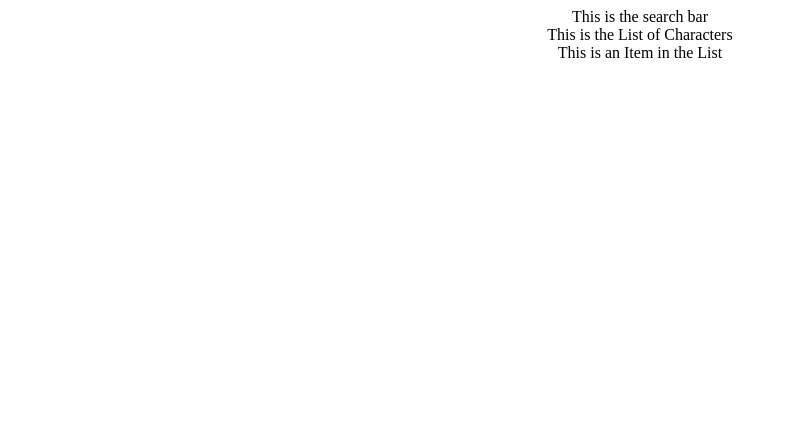
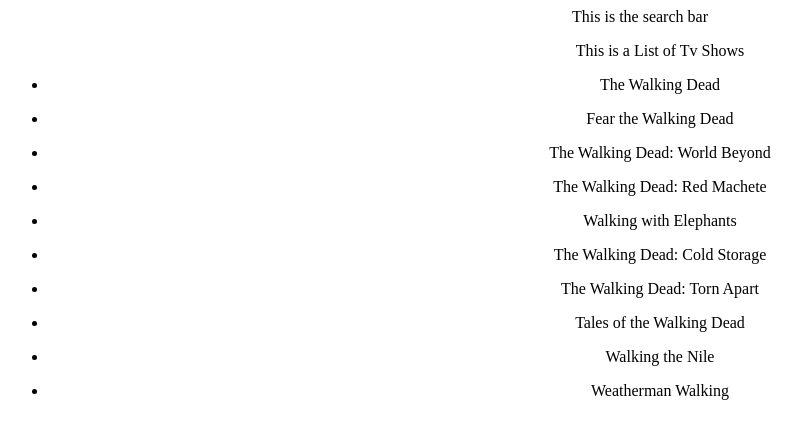
Before and after one commit to JoLeaper/pennymac-code-challenge, a React (Create React App) app: page / in a window 1280 px wide. Shown: the top 438 px of the page, without its empty margins (0-801 px from the left). Built offline with nearby package versions, Linux system fonts and the light colour scheme.

Commit message:
a list of tv episode title successfully on screen

```diff
--- a/src/components/List/List.jsx
+++ b/src/components/List/List.jsx
@@ -2,12 +2,18 @@ import React from 'react';
 import ListItem from './ListItem/ListItem';
 
 function List({tvList}) {
-    console.log(tvList);
+
     return (
-        <div>
-            This is the List of Characters
-            <ListItem />
-        </div>
+    <ul>
+        This is a List of Tv Shows
+        {tvList.map((tvShow, i) => {
+            return (
+            <li key={i}>
+                <ListItem tvShow={tvShow} />
+            </li>
+            )
+        })}
+    </ul>
     );
 }
 
--- a/src/components/List/ListItem/ListItem.jsx
+++ b/src/components/List/ListItem/ListItem.jsx
@@ -1,15 +1,11 @@
 import React from 'react';
-import PropTypes from 'prop-types';
 
-ListItem.propTypes = {
-
-};
-
-function ListItem(props) {
+function ListItem({tvShow}) {
+    const showName = tvShow.show.name;
     return (
-        <div>
-            This is an Item in the List
-        </div>
+        <>
+            <p>{showName}</p>
+        </>
     );
 }
 
```
Also changed, not shown: 1 other file (tests, documents, lock files or other folders).
